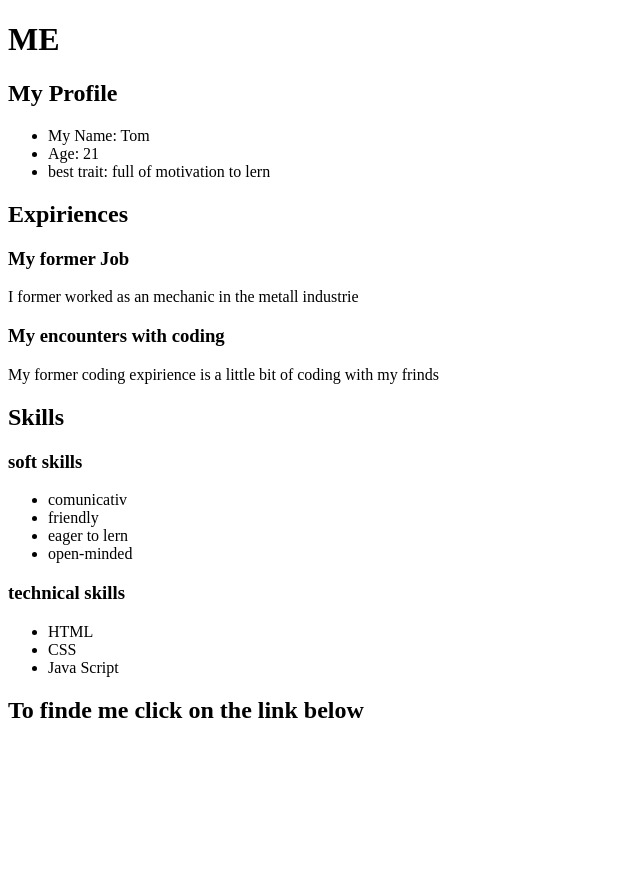
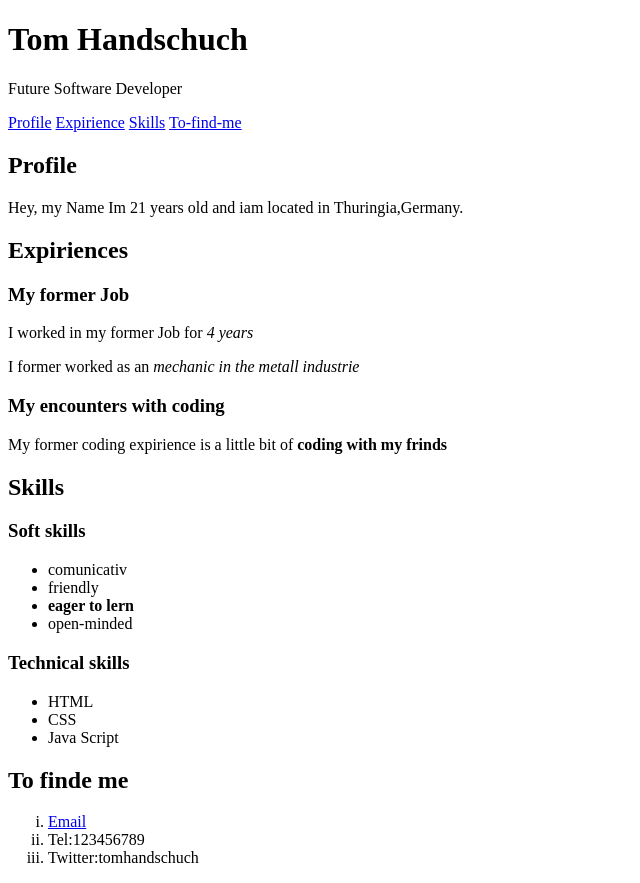
Before and after one commit to tomhandschuch/html.test, a plain HTML site: page index.html in a window 1280 px wide. Shown: the whole page, without its empty margins (0-640 px from the left). Before the commit the page ends 800 px from the top, so only its background shows below. Drawn offline with Linux system fonts and the light colour scheme.

Commit message:
feat: I added some Informations about myself

```diff
--- a/index.html
+++ b/index.html
@@ -7,42 +7,50 @@
     <meta name="description" content="cool guy">
     <title>Meaning of Life</title>
 </head>
-<body><header><h1>ME</h1></header>
+<body>
+    <header><h1>Tom Handschuch</h1></header>
+    <p>Future Software Developer</p>
+    <a href="#profile">Profile</a>
+    <a href="#expiriences">Expirience</a>
+    <a href="#skills">Skills</a>
+    <a href="findme">To-find-me</a>
+
     <main>
-<article>
-<header><h2>My Profile</h2></header>
-<ul>
-    <li>My Name: Tom</li>
-    <li>Age: 21</li>
-    <li>best trait: full of motivation to lern</li>
-</ul>
+<article id="profile">
+<header><h2>Profile</h2></header>
+<p>Hey, my Name Im 21 years old and iam located in Thuringia,Germany.</p>
 </article>
-<article>
+<article id="expiriences">
    <header><h2>Expiriences</h2></header>
     <h3>My former Job</h3>
-    <p>I former worked as an mechanic in the metall industrie</p>
+    <p>I worked in my former Job for <i>4 years</i></p>
+    <p>I former worked as an <i>mechanic in the metall industrie</i></p>
     <h3>My encounters with coding</h3>
-    <p>My former coding expirience is a little bit of coding with my frinds</p>
+    <p>My former coding expirience is a little bit of <strong>coding with my frinds</strong></p>
 </article>
-<article>
+<article id="skills">
     <header><h2>Skills</h2></header>
-    <h3>soft skills</h3>
+    <h3>Soft skills</h3>
     <ul>
         <li>comunicativ</li>
         <li>friendly</li>
-        <li>eager to lern</li>
+        <li><strong>eager to lern</strong></li>
         <li>open-minded</li>
     </ul>
-    <h3>technical skills</h3>
+    <h3>Technical skills</h3>
     <ul>
         <li>HTML</li>
         <li>CSS</li>
         <li>Java Script</li>
     </ul>
 </article>
-<article>
-    <header><h2>To finde me click on the link below</h2></header>
-    <link href="tom.handschuchagmail.com">
+<article id="findme">
+    <header><h2>To finde <strong>me</strong></h2></header>
+    <ol type="i">
+        <li><a href="mailto:tom.handschuchagmail.com">Email</a></li>
+        <li>Tel:123456789</li>
+        <li>Twitter:tomhandschuch</li>
+    </ol>
 </article>
     </main>
 </body>
```
